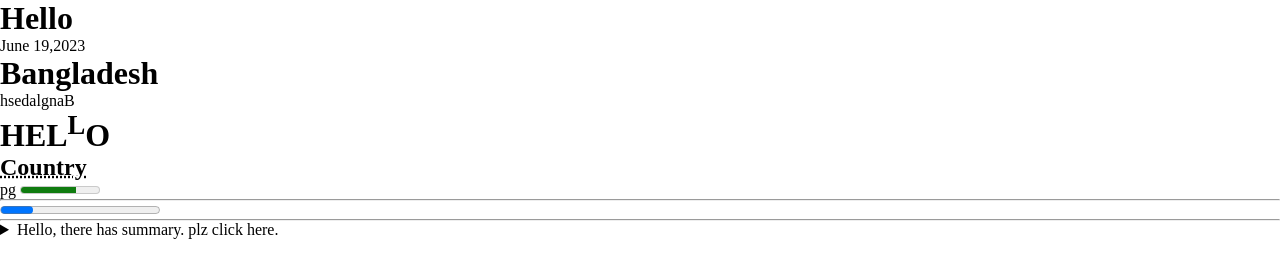
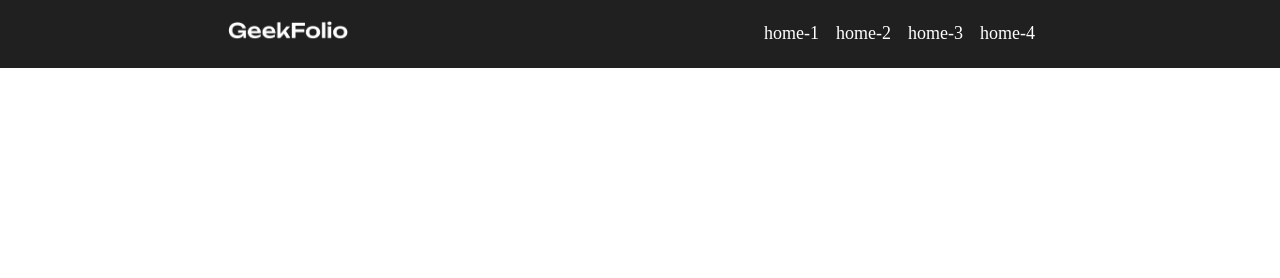
Before and after one commit to mohiuddin143/digital_products, a plain HTML site: page index.html in a window 1280 px wide. Drawn offline with Linux system fonts and the light colour scheme.

Commit message:
navbar section is done

```diff
--- a/index.html
+++ b/index.html
@@ -7,20 +7,21 @@
     <link rel="stylesheet" href="style.css">
 </head>
 <body>
-    <h1>Hello</h1>
-    <time datetime="2020-06-15">June 19,2023</time>
-    <h1>Bangladesh</h1>
-    <bdo dir="rtl">Bangladesh</bdo>
-    <h1>HEL<sup>L</sup>O</h1>
-    <h2><abbr title="Bangladesh">Country</abbr></h2>
-    <label for="disk">pg</label>
-    <meter id="disk" value="0.7"></meter>
-    <hr>
-    <progress id=""></progress>
-    <hr>
-    <details>
-        <summary>Hello, there has summary. plz click here. </summary>
-        <p>Lorem ipsum dolor sit amet consectetur adipisicing elit. Ipsam, veniam.</p>
-    </details>
+    <!-- this is a navbar section  -->
+    <header>
+        <nav>
+            <div class="menu-container">
+                <div class="logo"><img src="./media/logo/logo-light.png" alt="" class="logo-pic"></div>
+                <div class="menus">
+                 <li class="home">home-1</li>
+                 <li class="home">home-2</li>
+                 <li class="home">home-3</li>
+                 <li class="home">home-4</li>
+                </div>
+            </div>
+        </nav>
+    </header>
+    <main></main>
+    <footer></footer>
 </body>
 </html>
--- a/style.css
+++ b/style.css
@@ -2,7 +2,30 @@
     margin: 0px;
     padding: 0px;
 }
-#disk{
-    color: blue;
+.menu-container{
+    background: rgb(32, 32, 32);
+    padding: 20px;
+    color: white;
+    list-style: none;
+    display: flex;
+    align-items: center;
+    justify-content: space-around;
+
+}
+.logo-pic{
+    width: 120px;
+}
+.menus{
+    display: flex;
+}
+.home{
+    margin-right: 10px;
+    padding-right: 7px;
+    font-size: 18px;
+}
+.home:hover{
+    color: brown;
     cursor: pointer;
+    background: whitesmokel;
+    padding: 10px;
 }
```
Also changed, not shown: media/icon/0.png (added), media/icon/1.png (added), media/icon/2.png (added), media/images/background.png (added), media/images/banner.png (added), media/images/product-1.jpg (added), media/images/product-2.jpg (added), media/images/product-3.jpg (added), media/images/section.png (added), media/logo/logo-dark.png (added), media/logo/logo-light.png (added).
